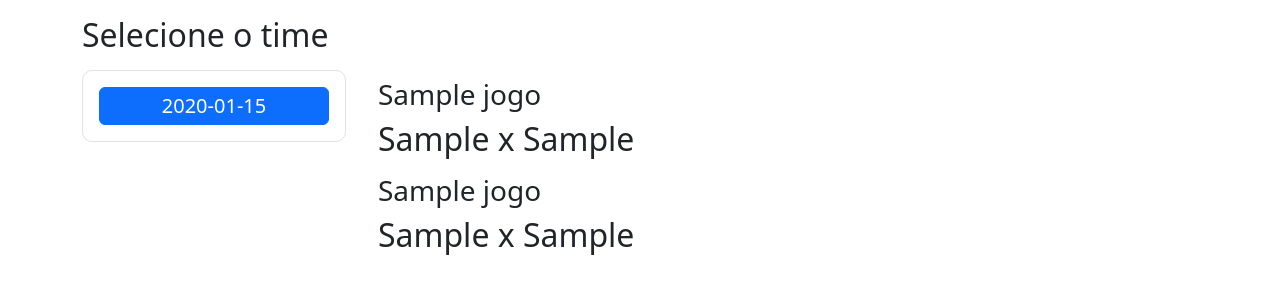
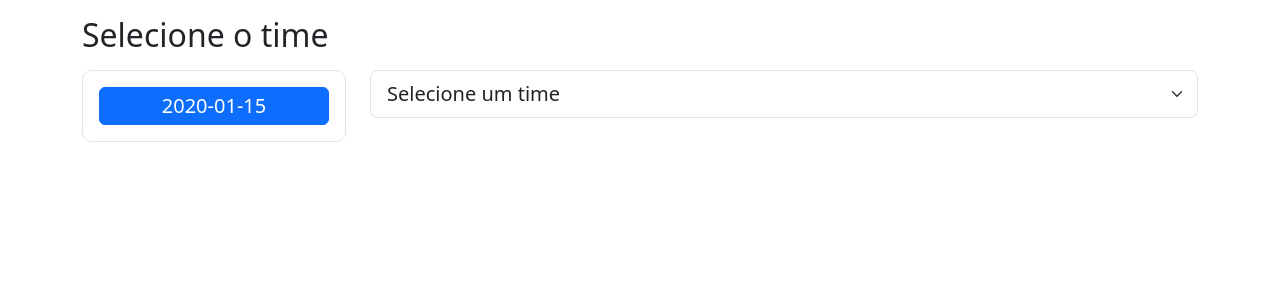
Before and after one commit to KyKirma/ScoutCoach, a Flask app: template templates/times.html in a window 1280 px wide. Shown: the part 56-356 px from the top of the page. Run offline with Flask 3, Linux system fonts and the light colour scheme; tables that the repository leaves empty hold one stand-in row (values such as "Sample post"); the template is opened without the code that fills it: values that come from a table or form of the project are taken from there, most other values are stand-ins (such as "Sample title", 1, 10 or a date in 2020); parts of the project's set-up code (start-up, migrations or seed data) failed here and were passed over.

Commit message:
Update Select Times

```diff
--- a/templates/times.html
+++ b/templates/times.html
@@ -18,22 +18,19 @@
             </fieldset>
         </div>
         <div class="col">
-            {% for jogo in listaJ1 %}
-            <div class="align-self-center">
-                <div class="d-grid m-2">
-                    <h3>{{ jogo.nome }}</h3>
-                    <h2>{{ jogo.hometeam }} x {{ jogo.awayteam }}</h2>
-                </div>
-            </div>
-            {% endfor %}
-            {% for jogo in listaJ2 %}
-            <div class="align-self-center">
-                <div class="d-grid m-2">
-                    <h3>{{ jogo.nome }}</h3>
-                    <h2>{{ jogo.awayteam }} x {{ jogo.hometeam }}</h2>
-                </div>
-            </div>
-            {% endfor %}
+            <select class="form-select form-select-lg mb-3" aria-label="Large select example">
+                <option selected>Selecione um time</option>
+                {% for jogo in listaJ1 %}
+                <option value="{{ jogo.id }}">
+                    {{ jogo.nome }} | {{ jogo.hometeam }} x {{ jogo.awayteam }}
+                </option>
+                {% endfor %}
+                {% for jogo in listaJ2 %}
+                <option value="{{ jogo.id }}">
+                    {{ jogo.nome }} | {{ jogo.awayteam }} x {{ jogo.hometeam }}
+                </option>
+                {% endfor %}
+            </select>
         </div>
     </div>
 </div>
```
Also changed, not shown: templates/default.html (line endings or trailing spaces).
